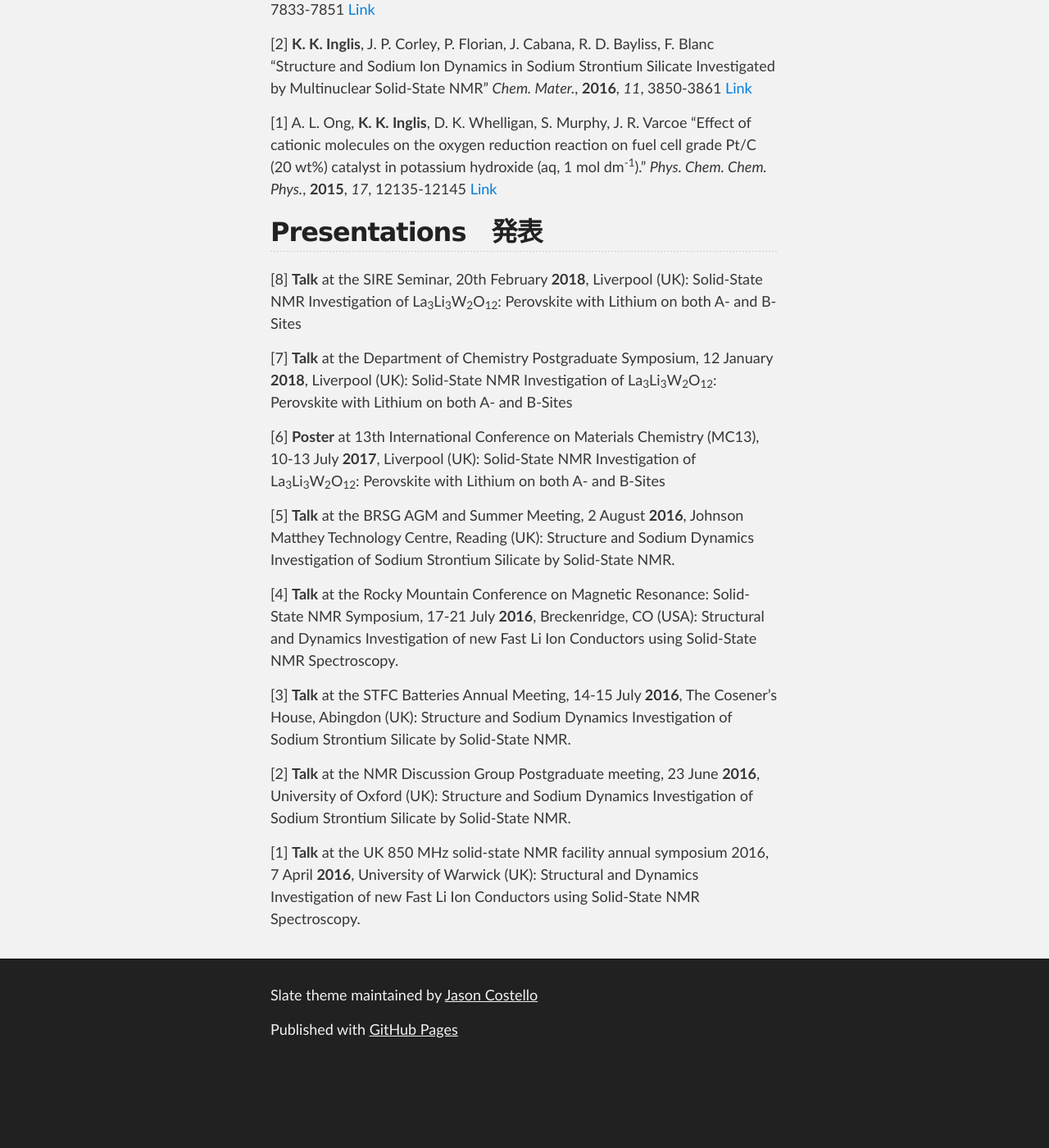
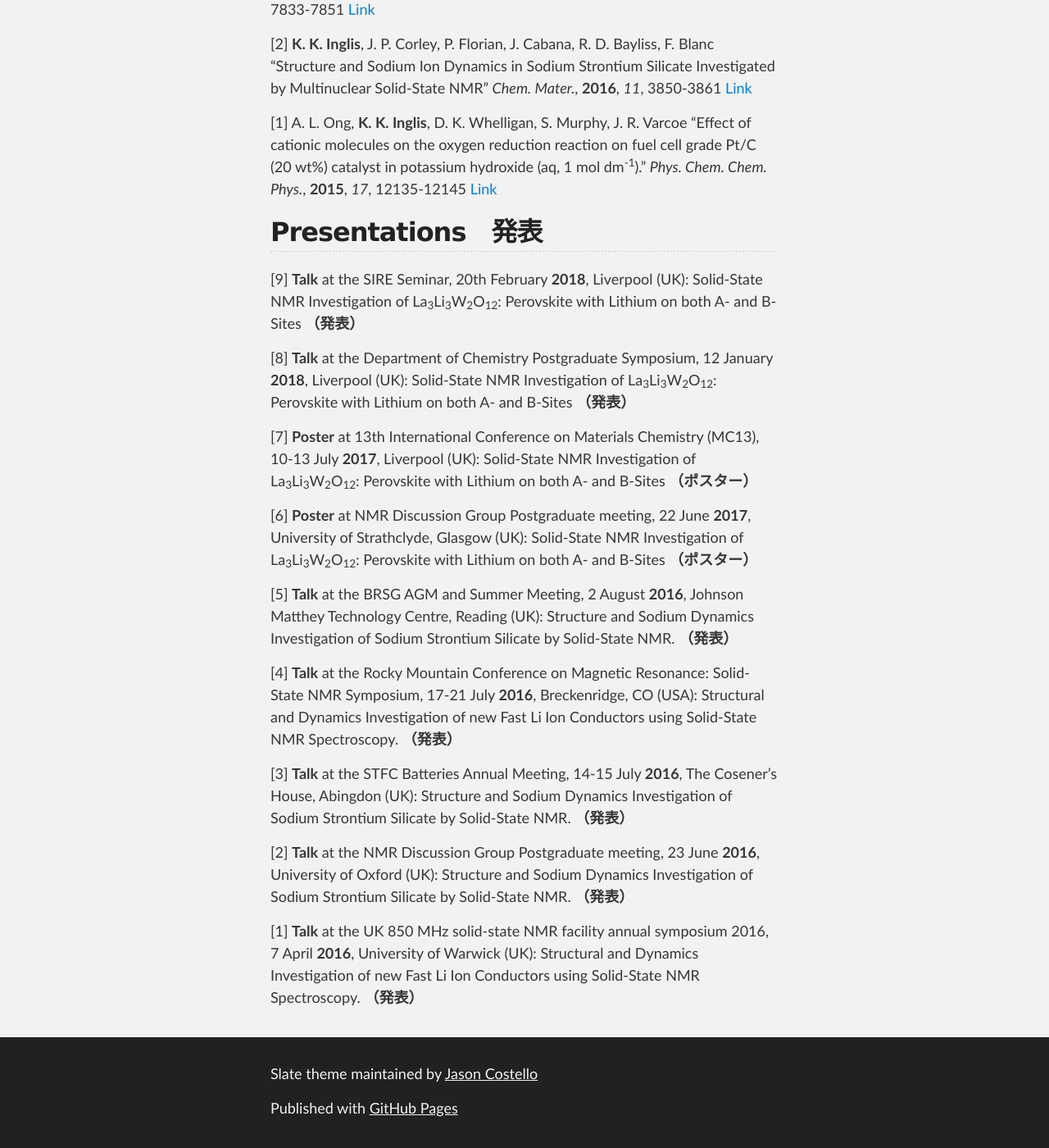
Before and after one commit to kkinglis/kkinglis.github.io, a Jekyll site: the page built from publications.md, in a window 1280 px wide and 1400 px high, scrolled down 678 px. Shown: the whole window at 82% size. Built offline with Jekyll 4.4.1, drawn with Linux system fonts in a browser that asks for light colours; our own code applies the rules of GitHub Pages for plain Markdown files; before the commit the page ends 1982 px from its top, so only the background shows below that.

Commit message:
Update publications.md

```diff
--- a/publications.md
+++ b/publications.md
@@ -23,18 +23,20 @@ the oxygen reduction reaction on fuel cell grade Pt/C (20 wt%) catalyst in potas
 
 ## Presentations　発表
 
-[8\] **Talk** at the SIRE Seminar, 20th February **2018**, Liverpool (UK): Solid-State NMR Investigation of La<sub>3</sub>Li<sub>3</sub>W<sub>2</sub>O<sub>12</sub>: Perovskite with Lithium on both A- and B-Sites
+[9\] **Talk** at the SIRE Seminar, 20th February **2018**, Liverpool (UK): Solid-State NMR Investigation of La<sub>3</sub>Li<sub>3</sub>W<sub>2</sub>O<sub>12</sub>: Perovskite with Lithium on both A- and B-Sites **（発表）**
 
-[7\] **Talk** at the Department of Chemistry Postgraduate Symposium, 12 January **2018**, Liverpool (UK): Solid-State NMR Investigation of La<sub>3</sub>Li<sub>3</sub>W<sub>2</sub>O<sub>12</sub>: Perovskite with Lithium on both A- and B-Sites
+[8\] **Talk** at the Department of Chemistry Postgraduate Symposium, 12 January **2018**, Liverpool (UK): Solid-State NMR Investigation of La<sub>3</sub>Li<sub>3</sub>W<sub>2</sub>O<sub>12</sub>: Perovskite with Lithium on both A- and B-Sites **（発表）**
 
-[6\] **Poster** at 13th International Conference on Materials Chemistry (MC13), 10-13 July **2017**, Liverpool (UK): Solid-State NMR Investigation of La<sub>3</sub>Li<sub>3</sub>W<sub>2</sub>O<sub>12</sub>: Perovskite with Lithium on both A- and B-Sites
+[7\] **Poster** at 13th International Conference on Materials Chemistry (MC13), 10-13 July **2017**, Liverpool (UK): Solid-State NMR Investigation of La<sub>3</sub>Li<sub>3</sub>W<sub>2</sub>O<sub>12</sub>: Perovskite with Lithium on both A- and B-Sites **（ポスター）**
 
-[5\] **Talk** at the BRSG AGM and Summer Meeting, 2 August **2016**, Johnson Matthey Technology Centre, Reading (UK): Structure and Sodium Dynamics Investigation of Sodium Strontium Silicate by Solid-State NMR.
+[6\] **Poster** at NMR Discussion Group Postgraduate meeting, 22 June **2017**, University of Strathclyde, Glasgow (UK): Solid-State NMR Investigation of La<sub>3</sub>Li<sub>3</sub>W<sub>2</sub>O<sub>12</sub>: Perovskite with Lithium on both A- and B-Sites **（ポスター）**
 
-[4\] **Talk** at the Rocky Mountain Conference on Magnetic Resonance: Solid-State NMR Symposium, 17-21 July **2016**, Breckenridge, CO (USA): Structural and Dynamics Investigation of new Fast Li Ion Conductors using Solid-State NMR Spectroscopy.
+[5\] **Talk** at the BRSG AGM and Summer Meeting, 2 August **2016**, Johnson Matthey Technology Centre, Reading (UK): Structure and Sodium Dynamics Investigation of Sodium Strontium Silicate by Solid-State NMR. **（発表）**
 
-[3\] **Talk** at the STFC Batteries Annual Meeting, 14-15 July **2016**, The Cosener's House, Abingdon (UK): Structure and Sodium Dynamics Investigation of Sodium Strontium Silicate by Solid-State NMR.
+[4\] **Talk** at the Rocky Mountain Conference on Magnetic Resonance: Solid-State NMR Symposium, 17-21 July **2016**, Breckenridge, CO (USA): Structural and Dynamics Investigation of new Fast Li Ion Conductors using Solid-State NMR Spectroscopy. **（発表）**
 
-[2\] **Talk** at the NMR Discussion Group Postgraduate meeting, 23 June **2016**, University of Oxford (UK): Structure and Sodium Dynamics Investigation of Sodium Strontium Silicate by Solid-State NMR.
+[3\] **Talk** at the STFC Batteries Annual Meeting, 14-15 July **2016**, The Cosener's House, Abingdon (UK): Structure and Sodium Dynamics Investigation of Sodium Strontium Silicate by Solid-State NMR. **（発表）**
 
-[1\] **Talk** at the UK 850 MHz solid-state NMR facility annual symposium 2016, 7 April **2016**, University of Warwick (UK): Structural and Dynamics Investigation of new Fast Li Ion Conductors using Solid-State NMR Spectroscopy.
+[2\] **Talk** at the NMR Discussion Group Postgraduate meeting, 23 June **2016**, University of Oxford (UK): Structure and Sodium Dynamics Investigation of Sodium Strontium Silicate by Solid-State NMR. **（発表）**
+
+[1\] **Talk** at the UK 850 MHz solid-state NMR facility annual symposium 2016, 7 April **2016**, University of Warwick (UK): Structural and Dynamics Investigation of new Fast Li Ion Conductors using Solid-State NMR Spectroscopy. **（発表）**
```
